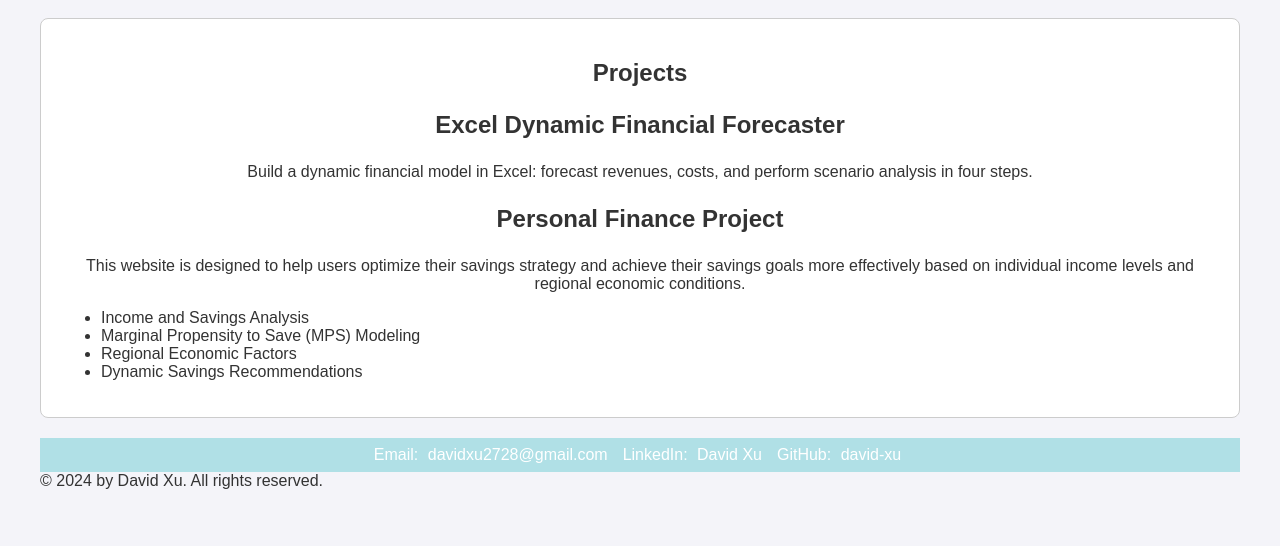
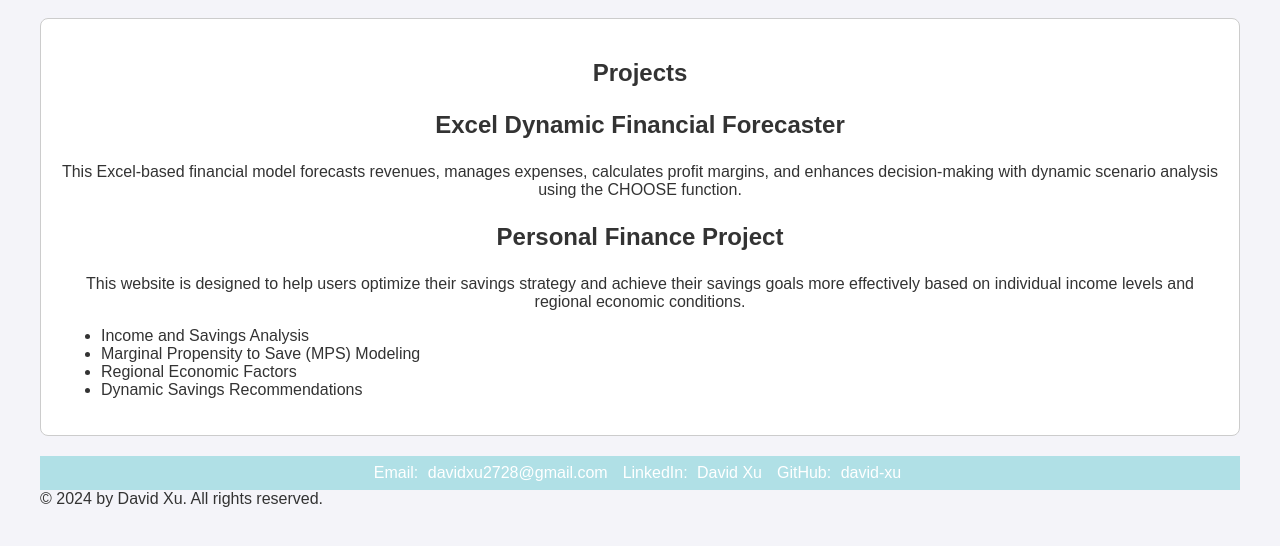
Before and after one commit to ZhihaoXu18/ZhihaoXu18.github.io, a plain HTML site: page index.html in a window 1280 px wide. Shown: the part 1397-1943 px from the top of the page. Drawn offline with Linux system fonts and the light colour scheme.

Commit message:
Update index.html

```diff
--- a/index.html
+++ b/index.html
@@ -58,12 +58,14 @@
             <!-- Project 1: Excel Dynamic Financial Forecaster -->
             <div class="project">
                 <h3 class="project-title">Excel Dynamic Financial Forecaster</h3>
-                <p>Build a dynamic financial model in Excel: forecast revenues, costs, and perform scenario analysis in four steps.</p>
+                <p>This Excel-based financial model forecasts revenues, manages expenses, calculates profit margins,
+                    and enhances decision-making with dynamic scenario analysis using the CHOOSE function.</p>
             </div>
             <!-- Project 2: Personal Finance Project -->
             <div class="project">
                 <h3 class="project-title">Personal Finance Project</h3>
-                <p>This website is designed to help users optimize their savings strategy and achieve their savings goals more effectively based on individual income levels and regional economic conditions.</p>
+                <p>This website is designed to help users optimize their savings strategy and achieve their savings goals more effectively
+                    based on individual income levels and regional economic conditions.</p>
                 <ul>
                     <li>Income and Savings Analysis</li>
                     <li>Marginal Propensity to Save (MPS) Modeling</li>
```
